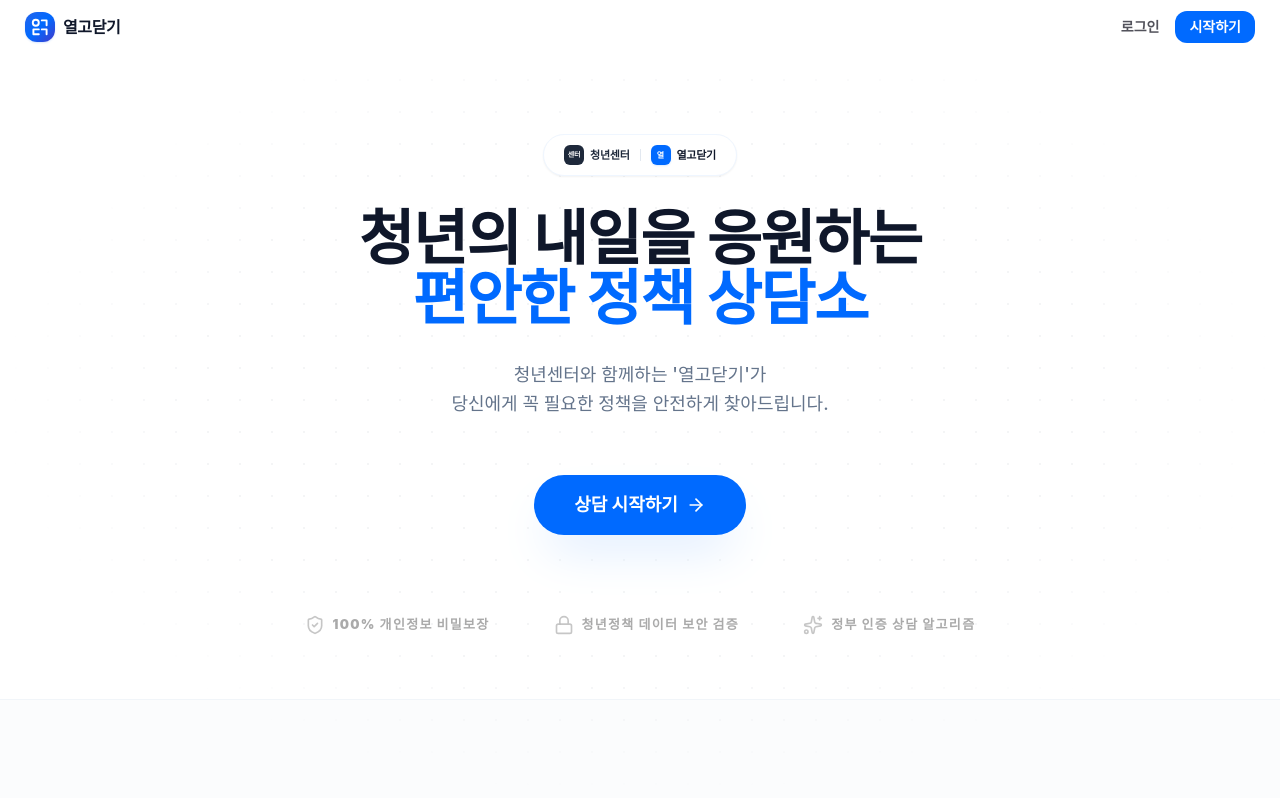
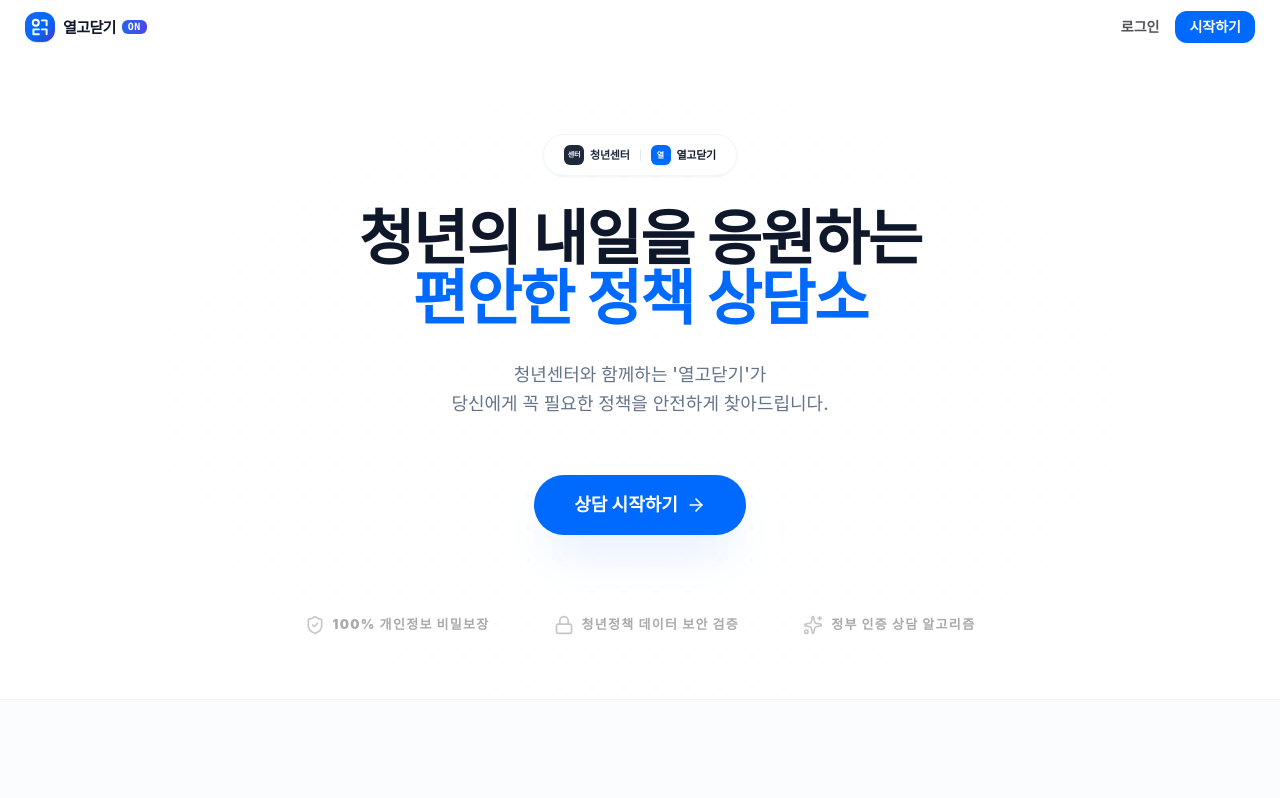
Before and after one commit to dodohanwdy-cyber/dodotest, a Next.js app: page / in a window 1280 px wide. Shown: the top 798 px of the page. Built offline with nearby package versions, Linux system fonts and the light colour scheme; no server answers; a web font is replaced by a local one.

Commit message:
feat: brand service as '열고닫기 ON' with modern tech typography

```diff
--- a/src/app/layout.tsx
+++ b/src/app/layout.tsx
@@ -8,7 +8,7 @@ import { ToastProvider } from "@/context/ToastContext";
 import { UITagProvider } from "@/context/UITagContext";
 
 export const metadata: Metadata = {
-  title: "열고닫기 - AI 기반 청년정책 맞춤 상담",
+  title: "열고닫기 ON - AI 기반 청년정책 맞춤 상담",
   description: "내일의 고민을 오늘의 정책으로, AI 분석을 통해 가장 필요한 정책 수혜로 연결합니다.",
 };
 
--- a/src/components/layout/Navbar.tsx
+++ b/src/components/layout/Navbar.tsx
@@ -15,12 +15,17 @@ export default function Navbar() {
   return (
     <nav className="global-navbar sticky top-0 z-50 w-full glass border-b border-slate-200/60 px-3 sm:px-6 py-1.5 sm:py-2.5">
       <div className="max-w-7xl mx-auto flex items-center justify-between gap-2">
-        {/* 1. 좌측 로고: ㅇㄱㄷㄱ 4방향 심볼 + 브랜드명 */}
+        {/* 1. 좌측 로고: ㅇㄱㄷㄱ 4방향 심볼 + '열고닫기 ON' 테크 타이포그래피 */}
         <Link href="/" className="flex items-center gap-2 group transition-transform active:scale-95 shrink-0">
           <OpclLogoSymbol size={30} variant="grid" className="sm:w-[32px] sm:h-[32px]" />
-          <h3 className="text-sm sm:text-base font-black text-slate-900 tracking-tight leading-none">
-            열고닫기
-          </h3>
+          <div className="flex items-center gap-1.5">
+            <span className="text-sm sm:text-[15px] font-black text-slate-900 tracking-[-0.04em] leading-none">
+              열고닫기
+            </span>
+            <span className="px-1.5 py-0.5 bg-gradient-to-r from-blue-600 to-indigo-600 text-white text-[9px] sm:text-[10px] font-black tracking-wider rounded-md shadow-xs shadow-blue-500/25 uppercase font-mono leading-none">
+              ON
+            </span>
+          </div>
         </Link>
 
         {/* 2. 우측 메뉴 & 계정 컨트롤 */}
```
